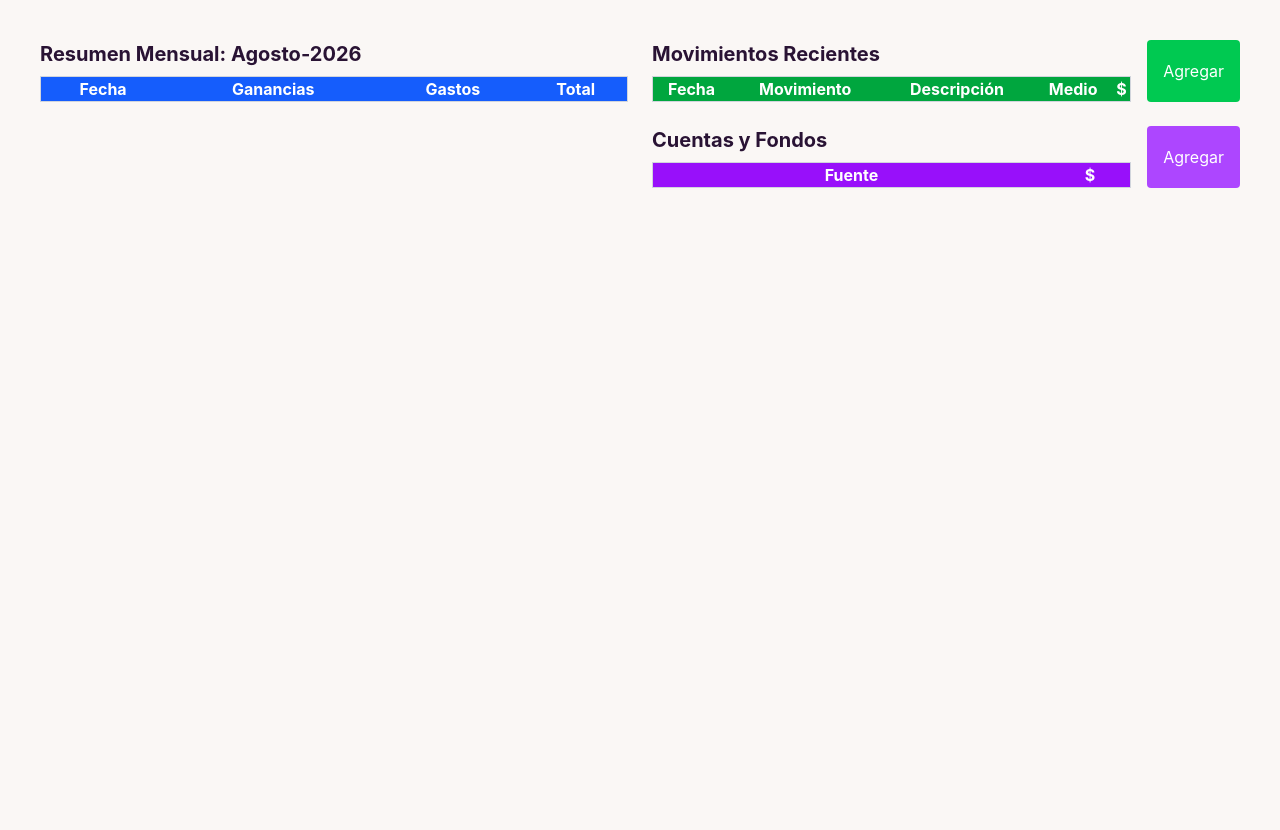
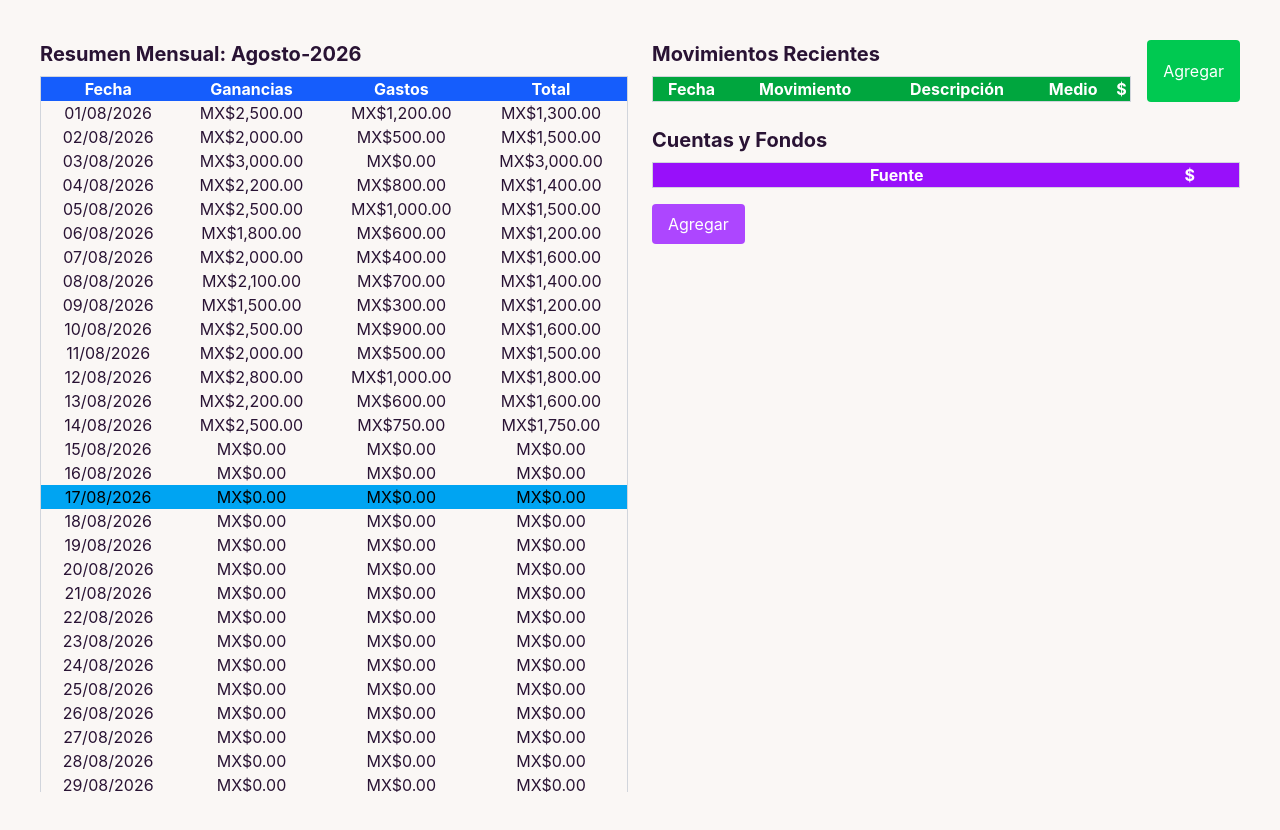
Before and after one commit to ING-Mike-Programador/Finanzas-personales--FRONTEND-, an Angular app in the folder finanzasPersonales/: page /#/principal in a window 1280 px wide. Built offline with nearby package versions, Linux system fonts and the light colour scheme.

Commit message:
Se agrego table de informacion de mes en la tabla principal

```diff
--- /dev/null
+++ b/finanzasPersonales/src/app/interfaces/InterfaceMap/Mapeo-table-MonthInfoDate.ts
@@ -0,0 +1,6 @@
+export class MapeoTableMonthInfo {
+public createDateFromString(dateString: string): Date {
+    const [day, month, year] = dateString.split('-').map(Number);
+    return new Date(year, month - 1, day);
+  }
+}
--- a/finanzasPersonales/src/app/pages/page-Principal/page-Principal.html
+++ b/finanzasPersonales/src/app/pages/page-Principal/page-Principal.html
@@ -1,6 +1,6 @@
-<div class="grid grid-cols-2 gap-6 h-screen p-6">
+<div class="grid grid-cols-1 md:grid-cols-2 gap-6 h-screen p-6">
   <!-- Izquierda: Resumen Mensual -->
-  <div class="overflow-auto">
+  <div class="overflow-auto order-3 md:order-1">
     <h2 class="text-xl font-bold mb-2">Resumen Mensual: {{ months[month()] }}-{{ year() }}</h2>
     <table class="w-full text-center border border-gray-300">
       <thead class="bg-blue-600 text-white">
@@ -13,15 +13,29 @@
       </thead>
       <tbody>
         <!-- 31 filas -->
+        @for (item of obtnrData(); track item) {
+          <tr
+            [ngClass]="
+              (dayActual() | date: 'dd/MM/yyyy') === (item.date | date: 'dd/MM/yyyy')
+                ? 'bg-info text-black'
+                : ''
+            "
+          >
+            <td>{{ item.date | date: 'dd/MM/yyyy' }}</td>
+            <td>{{ item.income | currency: 'MXN' }}</td>
+            <td>{{ item.expenses | currency: 'MXN' }}</td>
+            <td>{{ item.total | currency: 'MXN' }}</td>
+          </tr>
+        }
 
       </tbody>
     </table>
   </div>
 
   <!-- Derecha: Movimientos y Cuentas -->
-  <div class="flex flex-col gap-6">
+  <div class="flex flex-col gap-6 order-2 md:order-2">
     <!-- Movimientos -->
-    <div class="flex">
+    <div class="flex order-1 md:order-1">
       <div class="flex-1 overflow-hidden">
         <h2 class="text-xl font-bold mb-2">Movimientos Recientes</h2>
         <table class="w-full text-center border border-gray-300">
@@ -43,7 +57,7 @@
     </div>
 
     <!-- Cuentas y Fondos -->
-    <div class="flex">
+    <div class="order-0 md:order-2">
       <div class="flex-1">
         <h2 class="text-xl font-bold mb-2">Cuentas y Fondos</h2>
         <table class="w-full text-center border border-gray-300">
@@ -58,7 +72,7 @@
           </tbody>
         </table>
       </div>
-      <button class="ml-4 bg-purple-500 text-white px-4 py-2 rounded">Agregar</button>
+      <button class="mt-4 bg-purple-500 text-white px-4 py-2 rounded">Agregar</button>
     </div>
   </div>
 </div>
--- a/finanzasPersonales/src/app/pages/page-Principal/page-Principal.ts
+++ b/finanzasPersonales/src/app/pages/page-Principal/page-Principal.ts
@@ -1,15 +1,21 @@
 import { Component, signal } from '@angular/core';
+import { InterfaceTableMonthInfo } from './../../interfaces/interface-table-MonthInfo';
+import { CurrencyPipe, DatePipe, NgClass } from '@angular/common';
+import { MapeoTableMonthInfo } from '../../interfaces/InterfaceMap/Mapeo-table-MonthInfoDate';
 
 @Component({
   selector: 'app-page-principal',
-  imports: [],
+  imports: [CurrencyPipe, DatePipe, NgClass],
   templateUrl: './page-Principal.html',
 })
 export default class PagePrincipal {
+  mapeoFecha = new MapeoTableMonthInfo();
+
   month = signal(new Date().getMonth()); // agosto (los meses van de 0 a 11)
   year = signal(new Date().getFullYear());
   daysInMonth = signal(new Date(this.year(), this.month() + 1, 0).getDate());
-  days = signal(Array.from({ length: this.daysInMonth() }, (_, i) => i + 1));
+
+  dayActual = signal(new Date());
 
   months = [
     'Enero',
@@ -23,6 +29,104 @@ export default class PagePrincipal {
     'Septiembre',
     'Octubre',
     'Noviembre',
-    'Diciembre'
-  ]
+    'Diciembre',
+  ];
+
+  monthInfo = signal<InterfaceTableMonthInfo[]>([
+    {
+      date: this.mapeoFecha.createDateFromString('01-08-2026'),
+      expenses: 1200,
+      income: 2500,
+      total: 1300,
+    },
+    {
+      date: this.mapeoFecha.createDateFromString('02-08-2026'),
+      expenses: 500,
+      income: 2000,
+      total: 1500,
+    },
+    {
+      date: this.mapeoFecha.createDateFromString('03-08-2026'),
+      expenses: 0,
+      income: 3000,
+      total: 3000,
+    },
+    {
+      date: this.mapeoFecha.createDateFromString('04-08-2026'),
+      expenses: 800,
+      income: 2200,
+      total: 1400,
+    },
+    {
+      date: this.mapeoFecha.createDateFromString('05-08-2026'),
+      expenses: 1000,
+      income: 2500,
+      total: 1500,
+    },
+    {
+      date: this.mapeoFecha.createDateFromString('06-08-2026'),
+      expenses: 600,
+      income: 1800,
+      total: 1200,
+    },
+    {
+      date: this.mapeoFecha.createDateFromString('07-08-2026'),
+      expenses: 400,
+      income: 2000,
+      total: 1600,
+    },
+    {
+      date: this.mapeoFecha.createDateFromString('08-08-2026'),
+      expenses: 700,
+      income: 2100,
+      total: 1400,
+    },
+    {
+      date: this.mapeoFecha.createDateFromString('09-08-2026'),
+      expenses: 300,
+      income: 1500,
+      total: 1200,
+    },
+    {
+      date: this.mapeoFecha.createDateFromString('10-08-2026'),
+      expenses: 900,
+      income: 2500,
+      total: 1600,
+    },
+    {
+      date: this.mapeoFecha.createDateFromString('11-08-2026'),
+      expenses: 500,
+      income: 2000,
+      total: 1500,
+    },
+    {
+      date: this.mapeoFecha.createDateFromString('12-08-2026'),
+      expenses: 1000,
+      income: 2800,
+      total: 1800,
+    },
+    {
+      date: this.mapeoFecha.createDateFromString('13-08-2026'),
+      expenses: 600,
+      income: 2200,
+      total: 1600,
+    },
+    {
+      date: this.mapeoFecha.createDateFromString('14-08-2026'),
+      expenses: 750,
+      income: 2500,
+      total: 1750,
+    },
+  ]);
+  obtnrData(): InterfaceTableMonthInfo[] {
+    for (let i = this.monthInfo().length; i < this.daysInMonth(); i++) {
+      this.monthInfo().push({
+        date: this.mapeoFecha.createDateFromString(`${i + 1}-${this.month() + 1}-${this.year()}`),
+        expenses: 0,
+        income: 0,
+        total: 0,
+      });
+    }
+    return this.monthInfo();
+  }
 }
```
